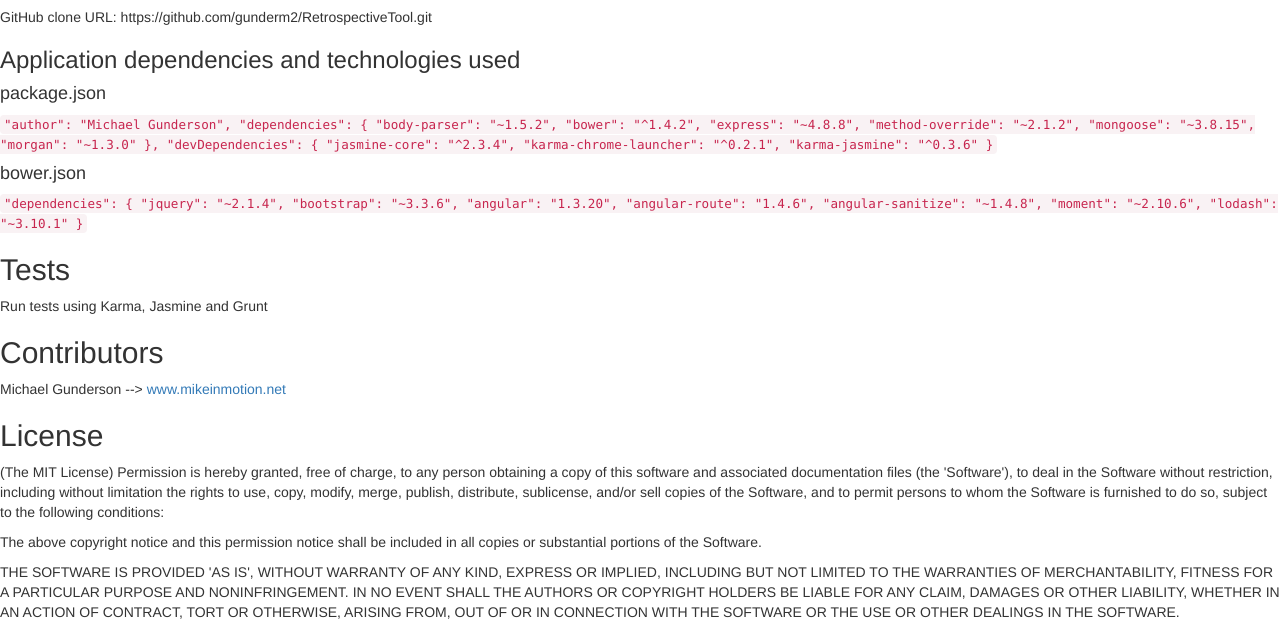
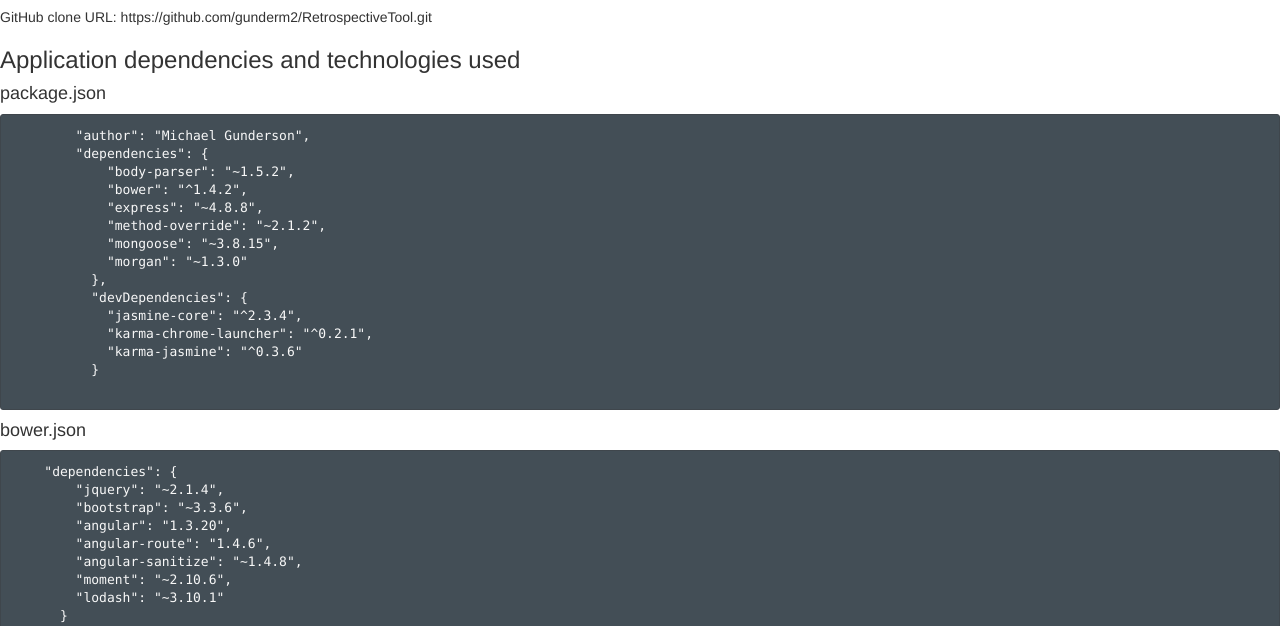
Before and after one commit to gunderm2/RetrospectiveTool, a website: page public/index.html at #/about in a window 1280 px wide. Shown: the part 582-1208 px from the top of the page. Drawn offline with Linux system fonts and the light colour scheme.

Commit message:
Added some styling for <pre> and index changes.
Added some styling for <pre> and index changes.

```diff
--- a/public/index.html
+++ b/public/index.html
@@ -3,13 +3,13 @@
 
 <head>
     <meta charset="utf-8">
-  <meta name="viewport" content="width=device-width, initial-scale=1">
+    <meta name="viewport" content="width=device-width, initial-scale=1">
 
     <title>START - Retro Tool</title>
     <script src="bower_components/jquery/dist/jquery.min.js"></script>
     <link rel="stylesheet" href="bower_components/bootstrap/dist/css/bootstrap.min.css">
-<!--    <link href="http://maxcdn.bootstrapcdn.com/font-awesome/4.1.0/css/font-awesome.min.css" rel="stylesheet" type="text/css">-->
-   <link rel="stylesheet" href="bower_components/font-awesome/css/font-awesome.min.css">
+    <link rel="stylesheet" href="bower_components/font-awesome/css/font-awesome.min.css">
+    <link rel="stylesheet" href="styles/codeblock.css">
     <script src="bower_components/angular/angular.min.js"></script>
     <script src="bower_components/angular-route/angular-route.min.js"></script>
     <script src="bower_components/angular-sanitize/angular-sanitize.min.js"></script>
@@ -55,7 +55,7 @@
                 <div class="col-lg-8 col-lg-offset-2 col-md-10 col-md-offset-1">
                     <ul class="list-inline text-center">
                         <li>
-                            <a href="https://github.com/gunderm2/RetrospectiveTool"  target="_blank">
+                            <a href="https://github.com/gunderm2/RetrospectiveTool" target="_blank">
                                 <span class="fa-stack fa-lg">
                                     <i class="fa fa-circle fa-stack-2x"></i>
                                     <i class="fa fa-github fa-stack-1x fa-inverse"></i>
@@ -63,7 +63,7 @@
                             </a>
                         </li>
                         <li>
-                            <p><a href="http://mikeinmotion.net/#/home"  target="_blank">[mikeinmotion.net {{thisYear}}]</a></p>
+                            <p><a href="http://mikeinmotion.net/#/home" target="_blank">[mikeinmotion.net {{thisYear}}]</a></p>
                         </li>
                     </ul>
                 </div>
--- a/public/scripts/about/about.html
+++ b/public/scripts/about/about.html
@@ -21,7 +21,7 @@
 
     <h3>Application dependencies and technologies used</h3>
     <h4>package.json</h4>
-    <code>
+    <pre>
         "author": "Michael Gunderson",
         "dependencies": {
             "body-parser": "~1.5.2",
@@ -36,10 +36,10 @@
             "karma-chrome-launcher": "^0.2.1",
             "karma-jasmine": "^0.3.6"
           }
-    </code>
+    </pre>
 
     <h4>bower.json</h4>
-    <code>
+    <pre>
     "dependencies": {
         "jquery": "~2.1.4",
         "bootstrap": "~3.3.6",
@@ -49,7 +49,7 @@
         "moment": "~2.10.6",
         "lodash": "~3.10.1"
       }
-    </code>
+    </pre>
 
     <h2>Tests</h2> <p>Run tests using Karma, Jasmine and Grunt</p>
 
--- /dev/null
+++ b/public/styles/codeblock.css
@@ -0,0 +1,16 @@
+pre {
+        background: #434e56;
+    border: 1px solid #3f464c;
+    color: #f8f8f8;
+    -moz-border-radius: 3px;
+    -webkit-border-radius: 3px;
+    border-radius: 3px;
+    line-height: 18px;
+    margin: 5px 0 11px 0;
+    overflow-y: auto;
+    padding: 12px;
+    font-family: Monaco, monospace;
+    word-spacing: normal;
+    word-wrap: normal;
+    white-space: pre;
+}
```
